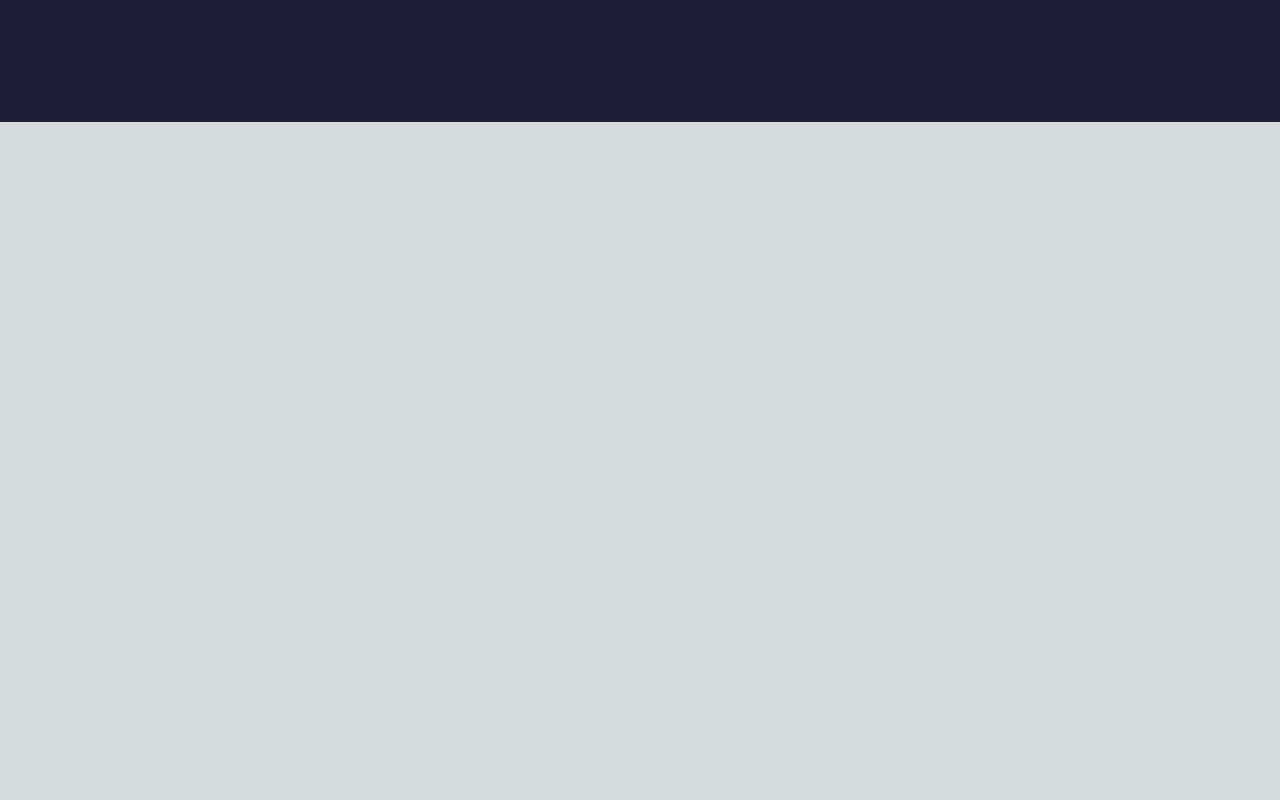
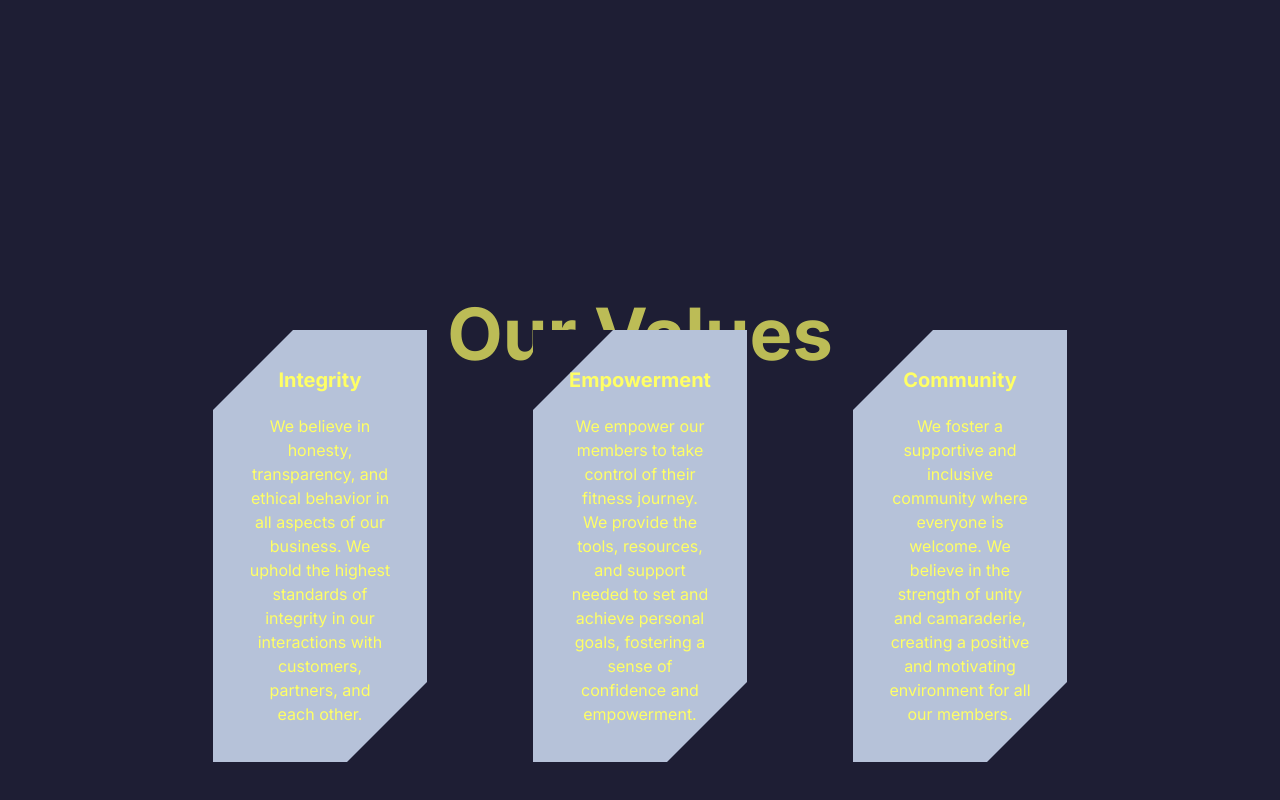
Before and after one commit to JoseJ55/fitness-website, a Next.js app: page / in a window 1280 px wide. Shown: the part 1318-2118 px from the top of the page. Before the commit the page ends 1440 px from the top, so only its background shows below. Built offline with nearby package versions, Linux system fonts and the light colour scheme.

Commit message:
added the values section

```diff
--- a/app/page.tsx
+++ b/app/page.tsx
@@ -1,6 +1,7 @@
 import HomeNavbar from "@/components/HomeNavbar";
 import Hero from "@/components/Home/Hero";
 import About from "@/components/Home/About";
+import Values from "@/components/Home/Values";
 
 export default function Home() {
   return (
@@ -8,6 +9,7 @@ export default function Home() {
       <Hero />
       <HomeNavbar />
       <About />
+      <Values />
     </main>
   );
 }
--- /dev/null
+++ b/components/Home/Values.tsx
@@ -0,0 +1,108 @@
+ interface value {
+    title: string,
+    desc: string,
+ };
+
+const ValueCard = ({ item }: { item: value }) => {
+    const { title, desc } = item;
+
+    return (
+        <div
+            className='
+                w-1/4
+                bg-custom-accent
+                flex
+                flex-col
+                justify-start
+                items-center
+                gap-5
+                p-9
+                min-h-80
+                relative
+            '
+        >
+            <div className='
+                bg-custom-background
+                absolute
+                top-0
+                left-0
+                border-t-transparent
+                border-l-transparent
+                border-r-custom-accent
+                border-b-custom-accent
+                border-t-[40px]
+                border-l-[40px]
+                border-r-[40px]
+                border-b-[40px]
+            '></div>
+            <div className='
+                bg-custom-background
+                absolute
+                bottom-0
+                right-0
+                border-t-custom-accent
+                border-l-custom-accent
+                border-r-transparent
+                border-b-transparent
+                border-t-[40px]
+                border-l-[40px]
+                border-r-[40px]
+                border-b-[40px]
+            '></div>
+            <p className='text-xl font-bold text-custom-main z-30'>{title}</p>
+            <p className='text-base text-custom-main text-center z-30'>{desc}</p>
+        </div>
+    );
+};
+
+export default function Values() {
+    const values = [
+        {
+            title: 'Integrity',
+            desc: 'We believe in honesty, transparency, and ethical behavior in all aspects of our business. We uphold the highest standards of integrity in our interactions with customers, partners, and each other.'
+        },
+        {
+            title: 'Empowerment',
+            desc: 'We empower our members to take control of their fitness journey. We provide the tools, resources, and support needed to set and achieve personal goals, fostering a sense of confidence and empowerment.'
+        },
+        {
+            title: 'Community',
+            desc: 'We foster a supportive and inclusive community where everyone is welcome. We believe in the strength of unity and camaraderie, creating a positive and motivating environment for all our members.'
+        }
+    ];
+
+    return (
+        <div className='flex justify-center items-center bg-custom-background w-full py-52 relative'>
+            <p
+                className='
+                    absolute
+                    top-1/4
+                    left-1/2
+                    -translate-y-1/2
+                    -translate-x-1/2
+                    text-7xl
+                    font-bold
+                    text-custom-main
+                    opacity-70
+                    z-10
+                '
+            >
+                Our Values
+            </p>
+
+            <div
+                className='
+                    z-20
+                    w-2/3
+                    flex
+                    justify-between
+                    items-center
+                '
+            >
+                {values.map((item, index) => (
+                    <ValueCard key={index} item={item} />
+                ))}
+            </div>
+        </div>
+    );
+};
```
